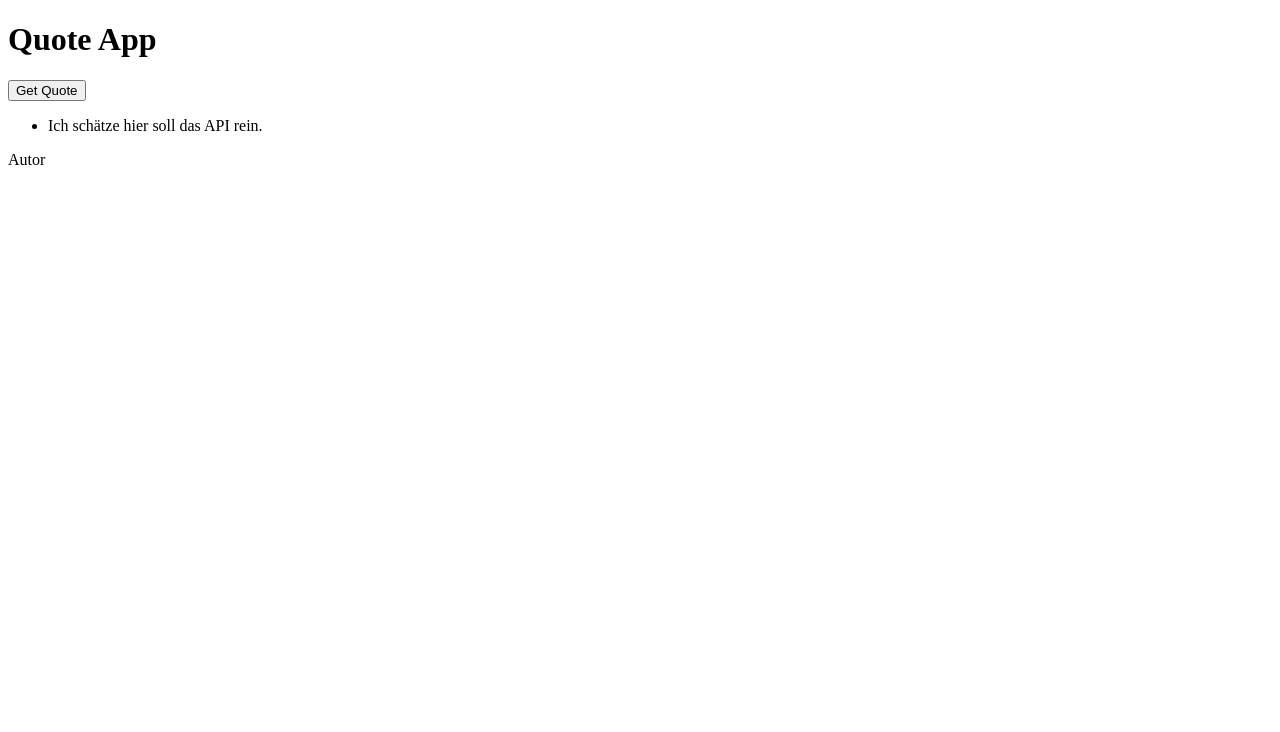
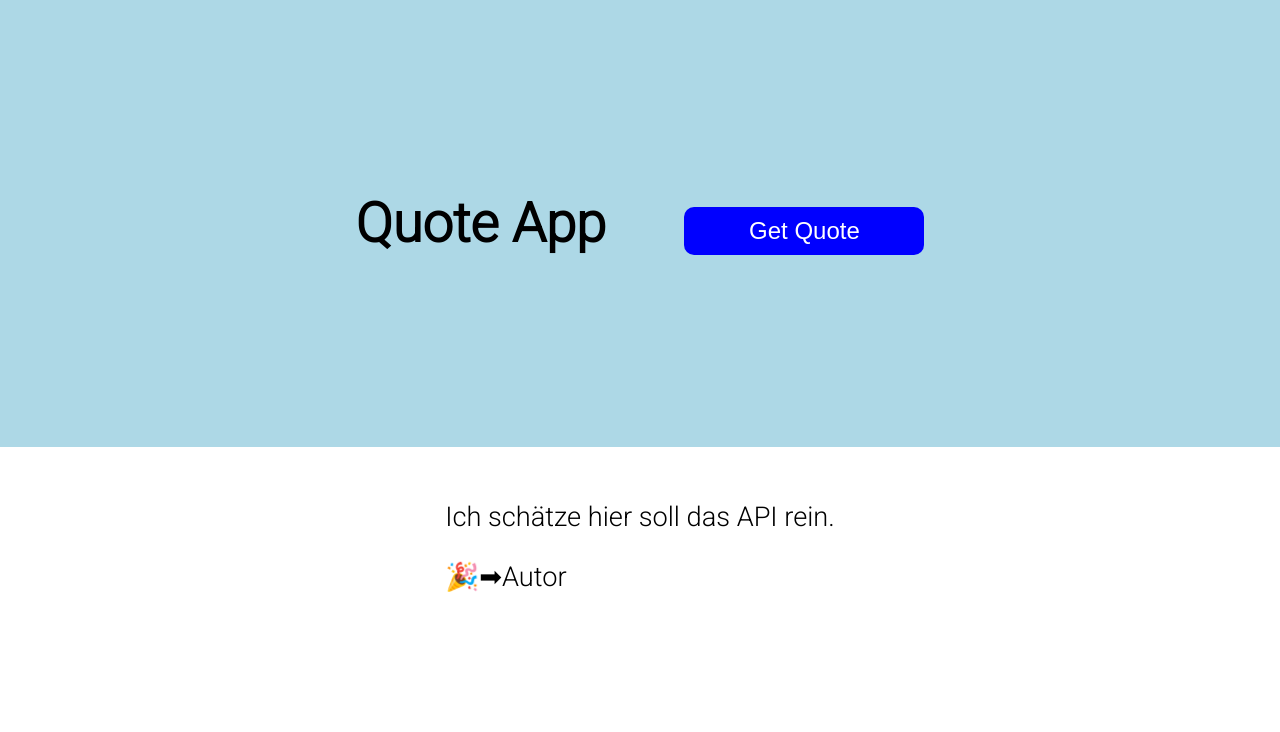
Before and after one commit to GagaSissi/MinimalQuoteApp, a plain HTML site: page index.html in a window 1280 px wide. Drawn offline with Linux system fonts and the light colour scheme.

Commit message:
first css and test script

```diff
--- a/index.html
+++ b/index.html
@@ -5,20 +5,29 @@
     <meta http-equiv="X-UA-Compatible" content="IE=edge" />
     <meta name="viewport" content="width=device-width, initial-scale=1.0" />
     <title>QuoteMinimalQuoteApp</title>
+    <link rel="preconnect" href="https://fonts.googleapis.com" />
+    <link rel="preconnect" href="https://fonts.gstatic.com" crossorigin />
+    <link
+      href="https://fonts.googleapis.com/css2?family=Roboto:wght@300&display=swap"
+      rel="stylesheet"
+    />
     <link rel="stylesheet" href="style.css" />
   </head>
   <body>
     <main>
       <header>
         <h1>Quote App</h1>
-        <nav><button>Get Quote</button></nav>
+        <nobr></nobr>
+        <button>Get Quote</button>
       </header>
+      <article>
         <section>
           <ul>
             <li>Ich schätze hier soll das API rein.</li>
           </ul>
           <p>Autor</p>
         </section>
+      </article>
     </main>
     <script src="script.js"></script>
   </body>
--- a/style.css
+++ b/style.css
@@ -0,0 +1,51 @@
+* {
+  box-sizing: border-box;
+  margin: 0;
+  padding: 0;
+}
+
+main {
+  font-family: "Roboto", sans-serif;
+  font-size: 1.7em;
+}
+
+header {
+  background: lightblue;
+  padding: 15%;
+  display: flex;
+  justify-content: center;
+  align-items: flex-end;
+}
+
+h1 {
+  margin-right: 1em;
+}
+
+button {
+  font-size: 1.5rem;
+  margin-left: 1em;
+  color: white;
+  background-color: blue;
+  width: 10em;
+  height: 2em;
+  border-radius: 10px;
+  border: none;
+}
+
+article {
+  display: flex;
+  justify-content: center;
+  align-items: flex-end;
+}
+section {
+  max-width: 30rem;
+  margin: 2em 2em 5em;
+}
+li {
+  list-style-type: none;
+  margin-bottom: 1em;
+}
+
+p::before {
+  content: "🎉➡";
+}
```
Also changed, not shown: script.js (+11 -0 lines). Lines whose indentation alone changed are shown as unchanged.
